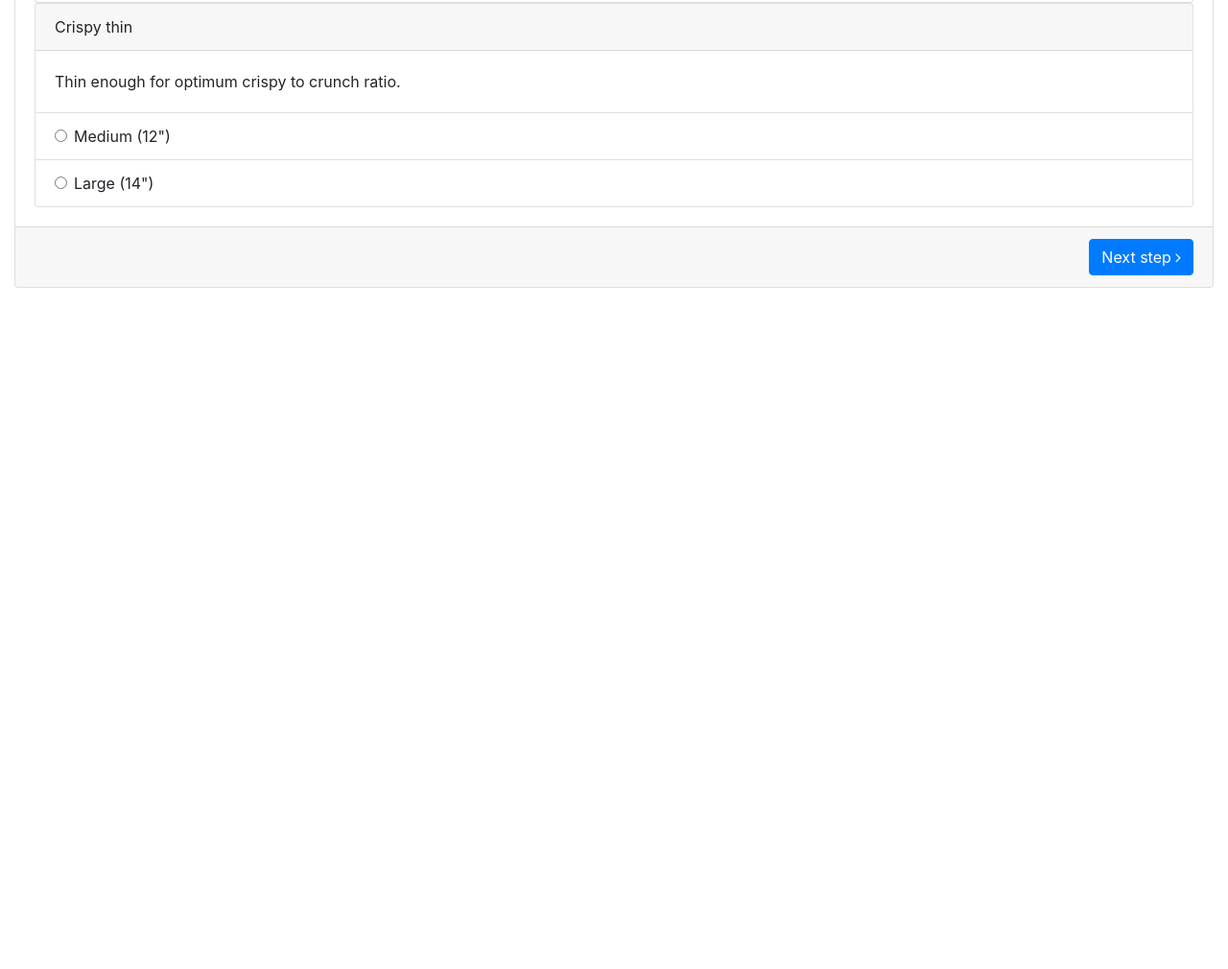
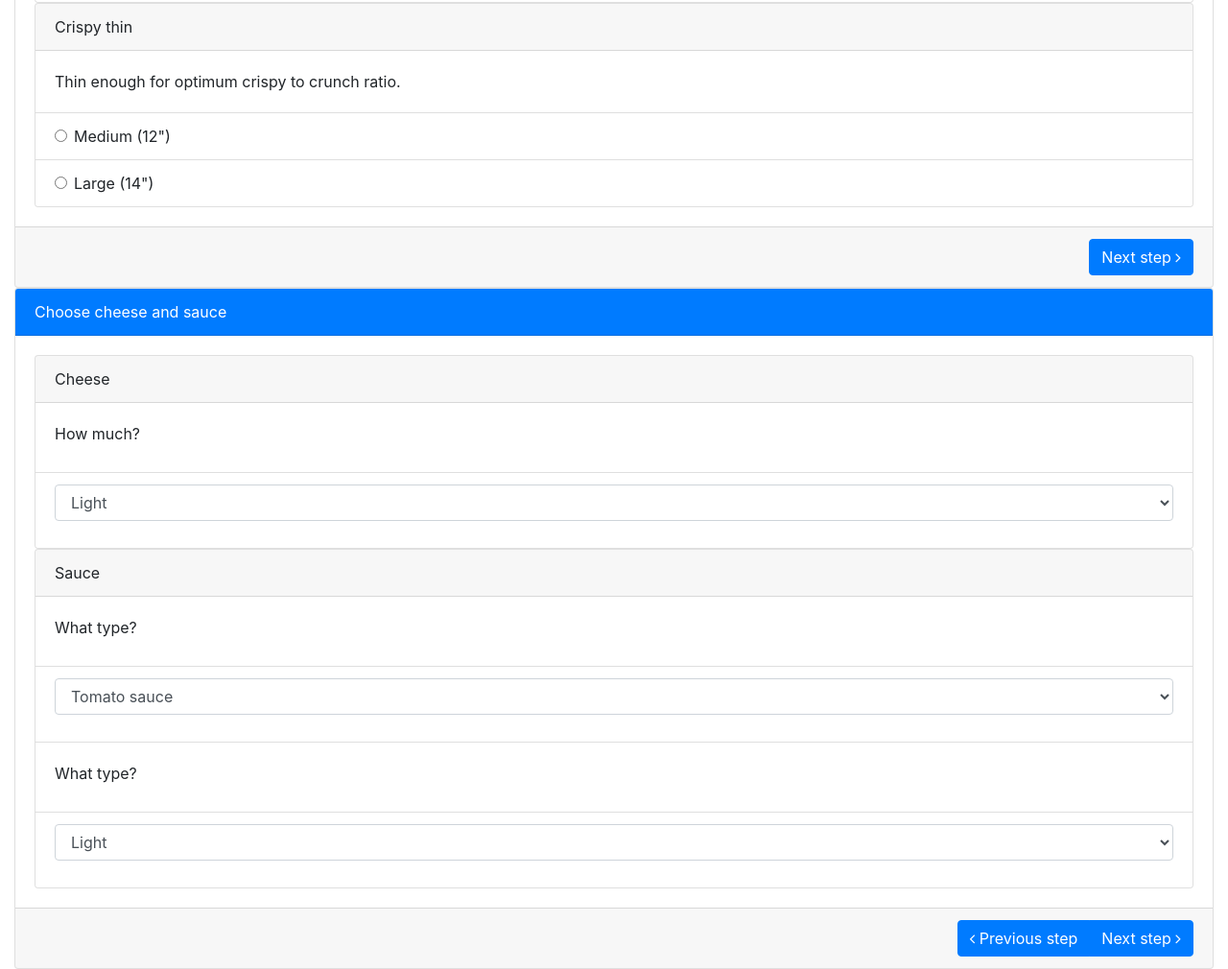
Before and after one commit to CodeupClassroom/ulysses-web-exercises, a plain HTML site: page order-pizza.html in a window 1280 px wide. Shown: the part 594-1604 px from the top of the page at 96% size. Before the commit the page ends 894 px from the top, so only its background shows below. Drawn offline with nearby package versions, Linux system fonts and the light colour scheme.

Commit message:
6. A section to choose cheese and sauce

```diff
--- a/order-pizza.html
+++ b/order-pizza.html
@@ -19,7 +19,9 @@
 <body>
 <nav class="navbar navbar-expand-lg navbar-light bg-light">
     <a class="navbar-brand" href="#">Pizza world</a>
-    <button class="navbar-toggler" type="button" data-toggle="collapse" data-target="#navbarSupportedContent" aria-controls="navbarSupportedContent" aria-expanded="false" aria-label="Toggle navigation">
+    <button class="navbar-toggler" type="button" data-toggle="collapse"
+            data-target="#navbarSupportedContent" aria-controls="navbarSupportedContent"
+            aria-expanded="false" aria-label="Toggle navigation">
         <span class="navbar-toggler-icon"></span>
     </button>
 
@@ -33,8 +35,11 @@
             </li>
             <li>
                 <form class="form-inline my-2 my-lg-0">
-                    <input class="form-control mr-sm-2" type="search" placeholder="Zip code" aria-label="Zip code">
-                    <button class="btn btn-outline-secondary my-2 my-sm-0" type="submit">Search stores near you!</button>
+                    <input class="form-control mr-sm-2" type="search" placeholder="Zip code"
+                           aria-label="Zip code">
+                    <button class="btn btn-outline-secondary my-2 my-sm-0" type="submit">Search
+                        stores near you!
+                    </button>
                 </form>
             </li>
         </ul>
@@ -83,7 +88,8 @@
                 <ul class="list-group list-group-flush">
                     <li class="list-group-item">
                         <div class="form-check">
-                            <input class="form-check-input" type="radio" name="optionsRadios" id="small" value="small">
+                            <input class="form-check-input" type="radio" name="optionsRadios"
+                                   id="small" value="small">
                             <label class="form-check-label" for="small">
                                 Small (10")
                             </label>
@@ -91,7 +97,8 @@
                     </li>
                     <li class="list-group-item">
                         <div class="form-check">
-                            <input class="form-check-input" type="radio" name="optionsRadios" id="medium" value="medium">
+                            <input class="form-check-input" type="radio" name="optionsRadios"
+                                   id="medium" value="medium">
                             <label class="form-check-label" for="medium">
                                 Medium (12")
                             </label>
@@ -107,7 +114,8 @@
                 <ul class="list-group list-group-flush">
                     <li class="list-group-item">
                         <div class="form-check">
-                            <input class="form-check-input" type="radio" name="optionsRadios" id="medium-crispy" value="medium-crispy">
+                            <input class="form-check-input" type="radio" name="optionsRadios"
+                                   id="medium-crispy" value="medium-crispy">
                             <label class="form-check-label" for="medium-crispy">
                                 Medium (12")
                             </label>
@@ -115,7 +123,8 @@
                     </li>
                     <li class="list-group-item">
                         <div class="form-check">
-                            <input class="form-check-input" type="radio" name="optionsRadios" id="large" value="large">
+                            <input class="form-check-input" type="radio" name="optionsRadios"
+                                   id="large" value="large">
                             <label class="form-check-label" for="large">
                                 Large (14")
                             </label>
@@ -125,10 +134,78 @@
             </div>
         </div>
         <div class="card-footer text-right">
-            <button class="btn btn-primary">Next step <span class="fa fa-angle-right"></span></button>
+            <button class="btn btn-primary">Next step <span class="fa fa-angle-right"></span>
+            </button>
         </div>
     </div>
 
+    <div class="card">
+        <div class="card-header text-white bg-primary">
+            Choose cheese and sauce
+        </div>
+        <div class="card-body">
+            <div class="card">
+                <div class="card-header">Cheese</div>
+                <div class="card-body">
+                    <label for="cheese-amount">How much?</label>
+                </div>
+                <ul class="list-group list-group-flush">
+                    <li class="list-group-item">
+                        <div class="form-group">
+                            <select id="cheese-amount" name="cheese-amount" class="form-control">
+                                <option value="light">Light</option>
+                                <option value="normal">Normal</option>
+                                <option value="extra">Extra</option>
+                                <option value="double">Double</option>
+                            </select>
+                        </div>
+                    </li>
+                </ul>
+            </div>
+            <div class="card">
+                <div class="card-header">Sauce</div>
+                <div class="card-body">
+                    <label for="sauce-type">What type?</label>
+                </div>
+                <ul class="list-group list-group-flush">
+                    <li class="list-group-item">
+                        <div class="form-group">
+                            <select id="sauce-type" name="sauce-type" class="form-control">
+                                <option value="tomato">Tomato sauce</option>
+                                <option value="marinara">Marinara sauce</option>
+                                <option value="bbq">BBQ sauce</option>
+                                <option value="alfredo">Alfredo sauce</option>
+                            </select>
+                        </div>
+                    </li>
+                </ul>
+                <div class="card-body">
+                    <label for="sauce-amount">What type?</label>
+                </div>
+                <ul class="list-group list-group-flush">
+                    <li class="list-group-item">
+                        <div class="form-group">
+                            <select id="sauce-amount" name="sauce-amount" class="form-control">
+                                <option value="light">Light</option>
+                                <option value="normal">Normal</option>
+                                <option value="extra">Extra</option>
+                            </select>
+                        </div>
+                    </li>
+                </ul>
+            </div>
+        </div>
+        <div class="card-footer text-right">
+            <div class="btn-group" role="group" aria-label="Move between steps">
+                <button class="btn btn-primary">
+                    <span class="fa fa-angle-left"></span> Previous step
+                </button>
+                <button class="btn btn-primary">
+                    Next step <span class="fa fa-angle-right"></span>
+                </button>
+            </div>
+        </div>
+    </div>
 </div>
 
 <script
```
